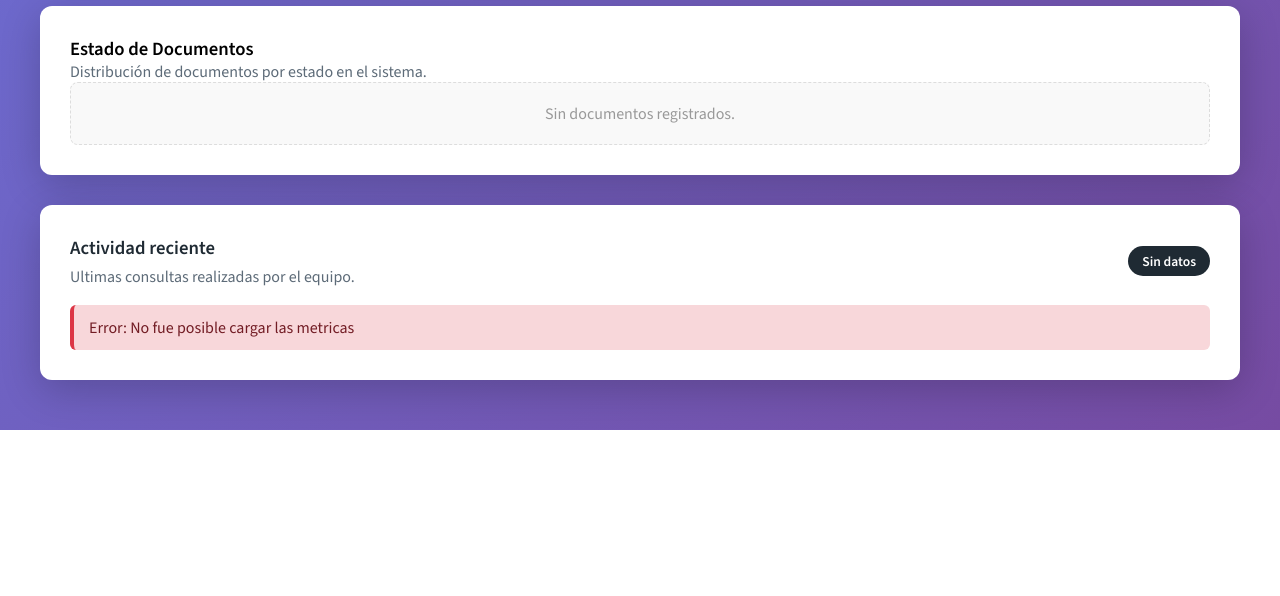
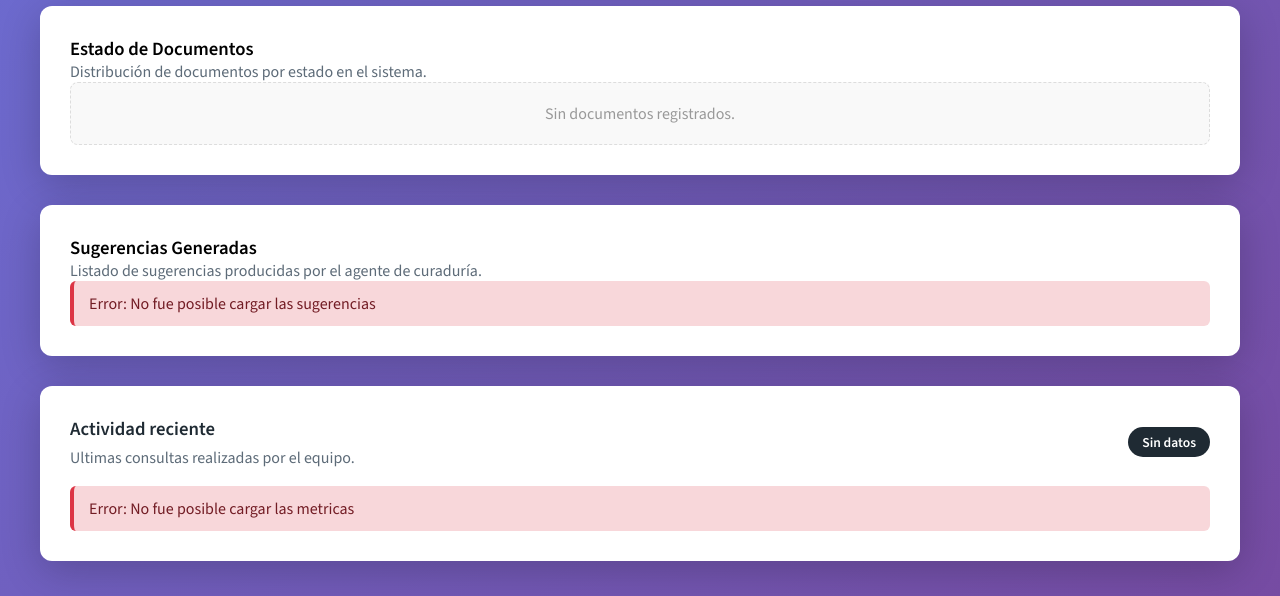
Before and after one commit to pbuitragoa33/Knowledge-Base-Curator-Agent, a Flask app: template templates/dashboard.html in a window 1280 px wide. Shown: the part 1237-1833 px from the top of the page. Before the commit the page ends 1667 px from the top, so only its background shows below. Run offline with Flask 3, Linux system fonts and the light colour scheme; the template is opened without the code that fills it, so the values that code supplies are empty; the visitor is signed in with stand-in values (Sample User, id 1); data comes from the database, SQL or seed files in the repository.

Commit message:
feat: agregar tabla de sugerencias generadas consumiendo /api/dashboard/suggestions (Issue 39)

```diff
--- a/templates/dashboard.html
+++ b/templates/dashboard.html
@@ -32,6 +32,20 @@
             letter-spacing: 0.05em;
             border-bottom: 2px solid #e0e0e0;
         }
+
+        .dash-badge {
+            display: inline-block;
+            color: white;
+            font-size: 0.78em;
+            font-weight: 700;
+            padding: 3px 10px;
+            border-radius: 12px;
+            white-space: nowrap;
+        }
+
+        .dash-badge.estado-pendiente  { background: #ffc107; color: #333; }
+        .dash-badge.estado-aprobado   { background: #28a745; }
+        .dash-badge.estado-rechazado  { background: #dc3545; }
     </style>
 </head>
 <body>
@@ -184,6 +198,14 @@
             </div>
         </div>
 
+        <div class="card dash-animate" style="animation-delay: 440ms;">
+            <h3>Sugerencias Generadas</h3>
+            <p class="dashboard-subtitle">Listado de sugerencias producidas por el agente de curaduría.</p>
+            <div id="suggestionsTableContainer">
+                <p class="loading">Cargando sugerencias...</p>
+            </div>
+        </div>
+
         <div class="card dashboard-activity-card dash-animate" style="animation-delay: 380ms;">
             <div class="dashboard-activity-header">
                 <div>
@@ -280,6 +302,56 @@
                 const value = values[String(score)] || 0;
                 return `<span class="dashboard-rating-chip">${score}/5: ${value}</span>`;
             }).join('');
+        }
+
+        const TIPO_BADGE = {
+            'redundancia':     { label: 'Redundancia',      color: '#fd7e14' },
+            'deactualizacion': { label: 'Desactualización', color: '#17a2b8' },
+            'conflicto':       { label: 'Conflicto',        color: '#dc3545' },
+        };
+
+        function renderSuggestionsTable(suggestions) {
+            const container = document.getElementById('suggestionsTableContainer');
+            if (!container) return;
+
+            if (!suggestions.length) {
+                container.innerHTML = '<p class="no-data">Sin sugerencias registradas.</p>';
+                return;
+            }
+
+            const rows = suggestions.map(s => {
+                const tipoCfg   = TIPO_BADGE[s.tipo] || { label: escapeHtml(s.tipo || '--'), color: '#6c757d' };
+                const tipoBadge = `<span class="dash-badge" style="background:${tipoCfg.color}">${tipoCfg.label}</span>`;
+
+                const estadoKey   = (s.estado || '').toLowerCase();
+                const estadoLabel = estadoKey ? estadoKey.charAt(0).toUpperCase() + estadoKey.slice(1) : '--';
+                const estadoBadge = `<span class="dash-badge estado-${escapeHtml(estadoKey)}">${escapeHtml(estadoLabel)}</span>`;
+
+                return `
+                    <tr>
+                        <td>${escapeHtml(s.course_name || '--')}</td>
+                        <td>${tipoBadge}</td>
+                        <td>${estadoBadge}</td>
+                        <td>${escapeHtml(s.created_at || '--')}</td>
+                        <td>${escapeHtml(s.reviewed_by || '—')}</td>
+                    </tr>`;
+            }).join('');
+
+            container.innerHTML = `
+                <div class="dashboard-docs-table-wrap">
+                    <table class="dashboard-docs-table">
+                        <thead>
+                            <tr>
+                                <th>Curso</th>
+                                <th>Tipo</th>
+                                <th>Estado</th>
+                                <th>Fecha</th>
+                                <th>Revisado por</th>
+                            </tr>
+                        </thead>
+                        <tbody>${rows}</tbody>
+                    </table>
+                </div>`;
         }
 
         function renderDocsStatusTable(distribution) {
@@ -400,7 +472,24 @@
             }
         }
 
-        document.addEventListener('DOMContentLoaded', loadDashboard);
+        async function loadSuggestions() {
+            const container = document.getElementById('suggestionsTableContainer');
+            try {
+                const response = await fetch(`/api/dashboard/suggestions?limit=50&ts=${Date.now()}`);
+                if (!response.ok) throw new Error('No fue posible cargar las sugerencias');
+                const payload = await response.json();
+                renderSuggestionsTable(Array.isArray(payload.suggestions) ? payload.suggestions : []);
+            } catch (error) {
+                if (container) {
+                    container.innerHTML = `<p class="error-message">Error: ${escapeHtml(error.message)}</p>`;
+                }
+            }
+        }
+
+        document.addEventListener('DOMContentLoaded', () => {
+            loadDashboard();
+            loadSuggestions();
+        });
     </script>
 </body>
 </html>
```
